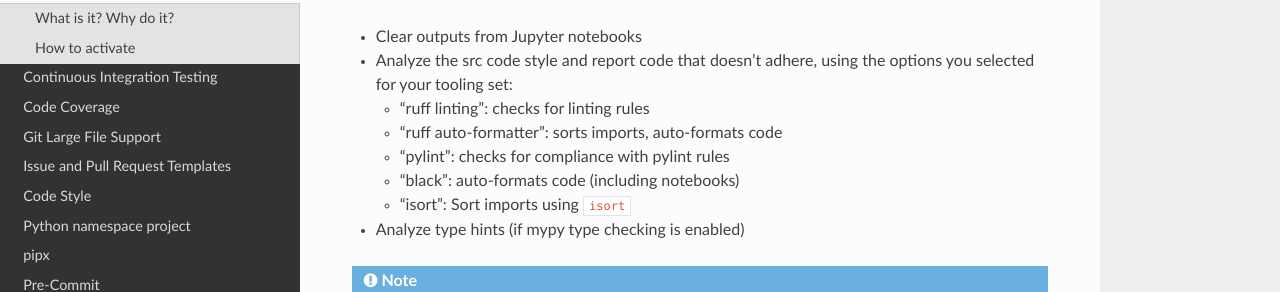
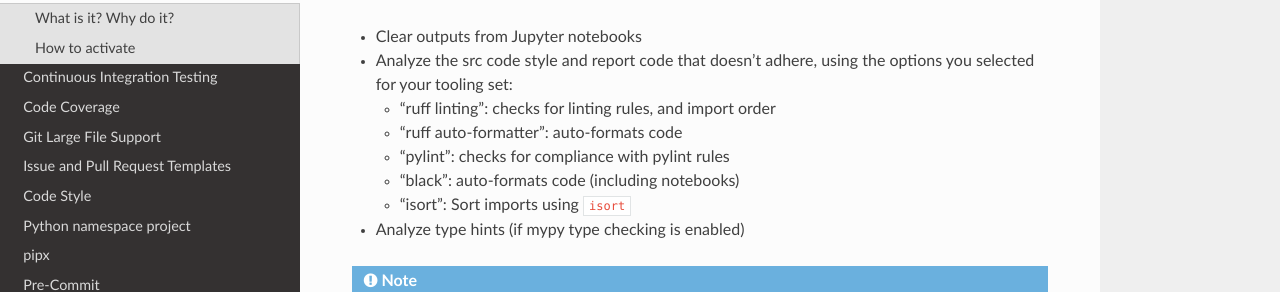
Before and after one commit to lincc-frameworks/python-project-template, a Sphinx documentation site: the page built from docs/practices/ci_precommit.rst, in a window 1280 px wide and 1250 px high. Shown: the part 480-772 px from the top of the window. Built offline with Sphinx 7.4.7 and the Read the Docs theme 2.0.0, drawn with Linux system fonts in a browser that asks for light colours; the version number could not be read and is left out.

Commit message:
Code review comments.

```diff
--- a/docs/practices/ci_precommit.rst
+++ b/docs/practices/ci_precommit.rst
@@ -22,8 +22,8 @@
 * Analyze the src code style and report code that doesn't adhere, using
   the options you selected for your tooling set:
 
-  * "ruff linting": checks for linting rules
-  * "ruff auto-formatter": sorts imports, auto-formats code
+  * "ruff linting": checks for linting rules, and import order
+  * "ruff auto-formatter": auto-formats code
   * "pylint": checks for compliance with pylint rules
   * "black": auto-formats code (including notebooks)
   * "isort": Sort imports using ``isort``
--- a/docs/practices/linting.rst
+++ b/docs/practices/linting.rst
@@ -44,7 +44,7 @@
 
 - **black** - general code formatting
 - **isort** - import statement sorting and organizing
-- **ruff** - does it all
+- **ruff format** - general code formatting
 
 Different formatters share a lot of the same opinions, but we recommend picking
 a single standard for your project and sticking to it.
```
Also changed, not shown: 1 other file.
